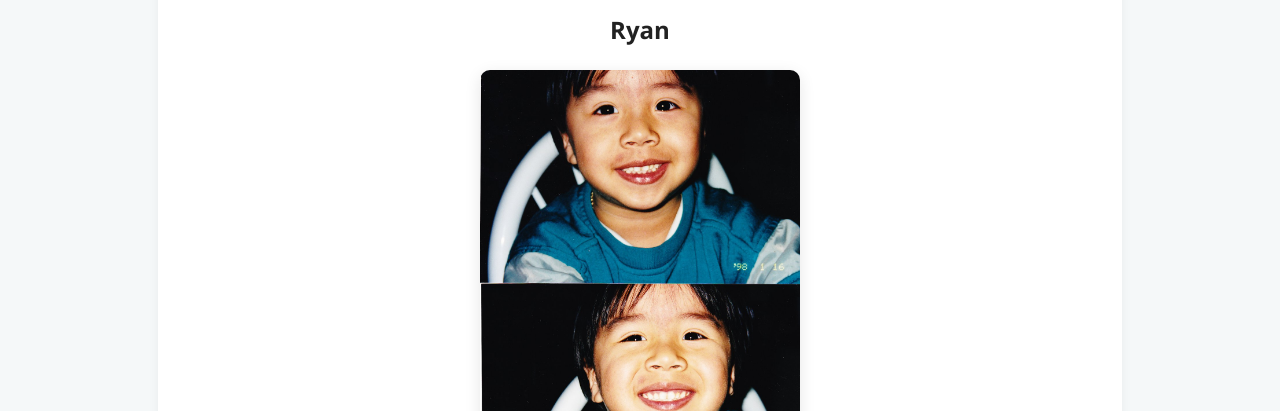
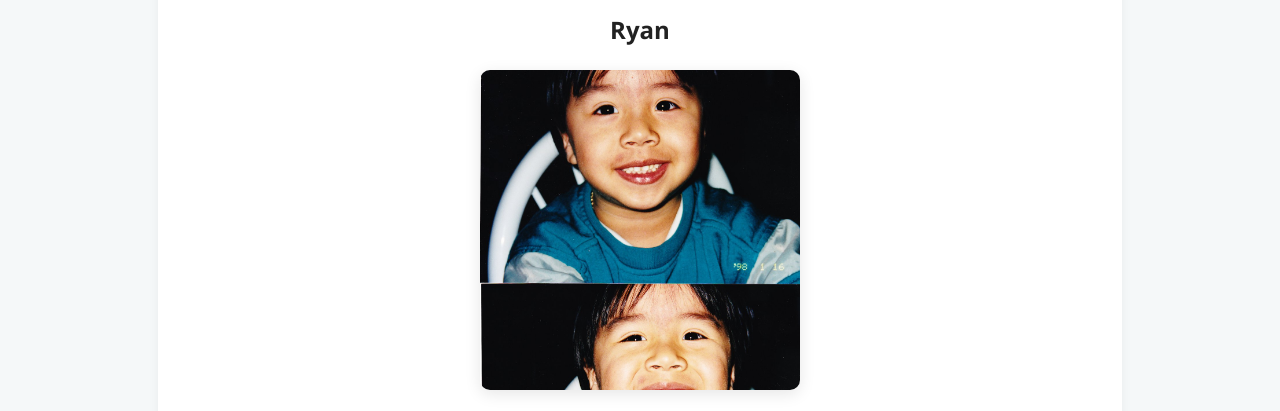
Before and after one commit to rynaing/yktv, a React (Create React App) app: page /founders in a window 1280 px wide. Shown: the part 389-800 px from the top of the page. Built offline with nearby package versions, Linux system fonts and the light colour scheme.

Commit message:
Crop Ryan founder image to a single photo

```diff
--- a/src/App.css
+++ b/src/App.css
@@ -97,6 +97,12 @@ body {
   box-shadow: 0 4px 16px rgba(0, 0, 0, 0.1);
 }
 
+.ryan-pic {
+  height: 320px;
+  object-fit: cover;
+  object-position: top;
+}
+
 .App-footer {
   background-color: #f1f1f1;
   color: #666;
--- a/src/Founders.js
+++ b/src/Founders.js
@@ -14,7 +14,7 @@ function Founders() {
 
       <section className="App-section" style={{ textAlign: 'center' }}>
         <h2>Ryan</h2>
-        <img src={ryanBabyPic} alt="Baby Ryan" className="baby-pic" />
+        <img src={ryanBabyPic} alt="Baby Ryan" className="baby-pic ryan-pic" />
         <p>A future CEO with snack time energy.</p>
 
         <h2>Sam</h2>
```
Also changed, not shown: 1 other file (tests, documents, lock files or other folders).
